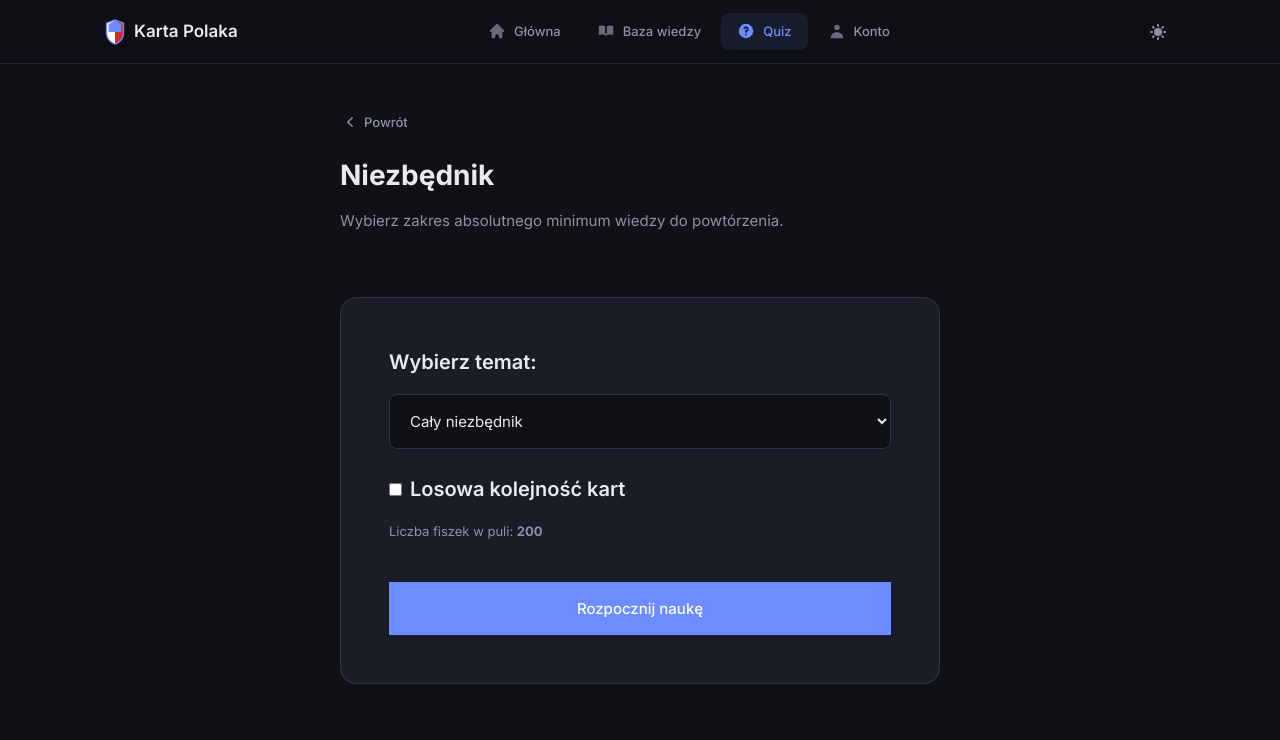
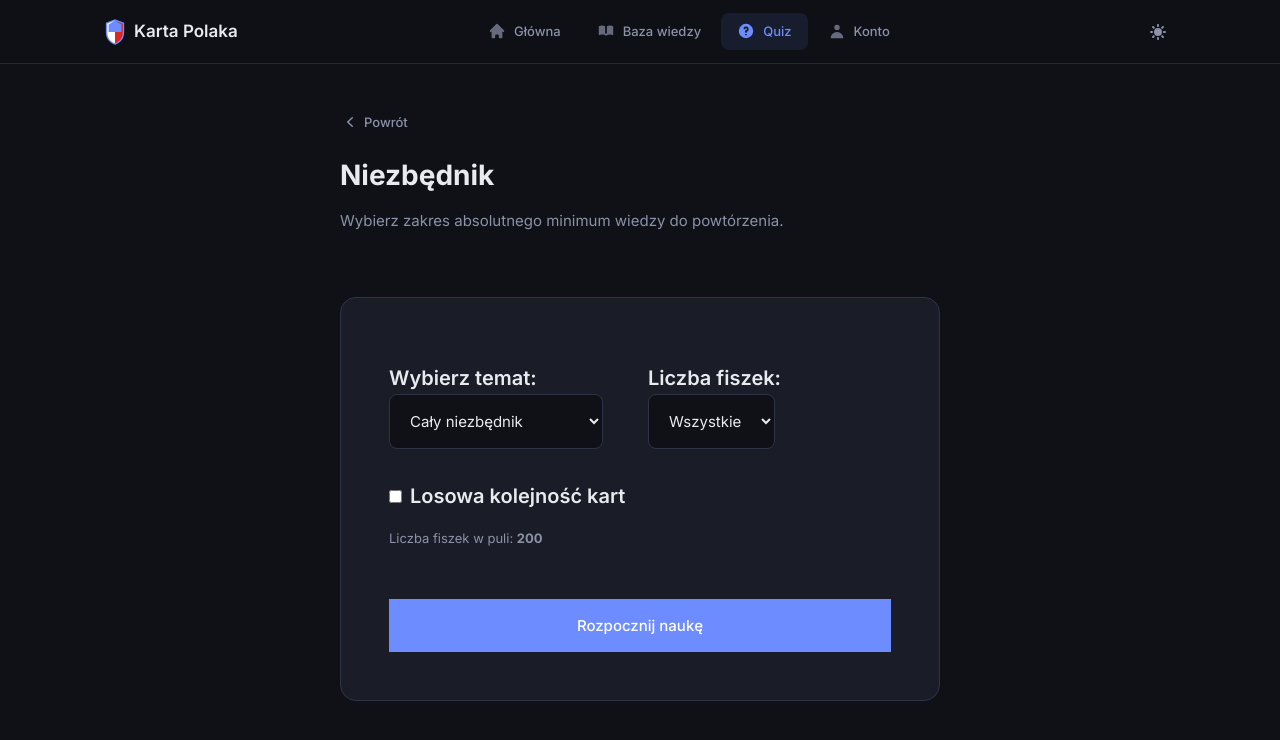
Before and after one commit to AdamLahovskyi/kartapolaka, a React (Vite) app: page /quiz/must-know in a window 1280 px wide. Shown: the top 740 px of the page. Built offline with nearby package versions, Linux system fonts and the light colour scheme.

Commit message:
feat: add question limit selector to quiz and flashcards

```diff
--- a/src/pages/Flipcards.jsx
+++ b/src/pages/Flipcards.jsx
@@ -12,6 +12,7 @@ function Flipcards() {
   const [hasStarted, setHasStarted] = useState(false);
   const [selectedTopic, setSelectedTopic] = useState(initialTopic);
   const [isRandom, setIsRandom] = useState(false);
+  const [questionLimit, setQuestionLimit] = useState('all');
 
   const [currentIndex, setCurrentIndex] = useState(0);
   const [isFlipped, setIsFlipped] = useState(false);
@@ -48,14 +49,19 @@ function Flipcards() {
         const j = Math.floor(Math.random() * (i + 1));
         [shuffled[i], shuffled[j]] = [shuffled[j], shuffled[i]];
       }
-      return shuffled;
+      cards = shuffled;
+    }
+
+    if (questionLimit !== 'all') {
+      cards = cards.slice(0, Number(questionLimit));
     }
 
     return cards;
-  }, [selectedTopic, isRandom, shuffleSeed, hasStarted]);
+  }, [selectedTopic, isRandom, questionLimit, shuffleSeed, hasStarted]);
 
   const handleTopicChange = (e) => setSelectedTopic(e.target.value);
   const handleRandomToggle = (e) => setIsRandom(e.target.checked);
+  const handleLimitChange = (e) => setQuestionLimit(e.target.value);
 
   const startStudying = () => {
     setHasStarted(true);
@@ -98,6 +104,8 @@ function Flipcards() {
         </div>
 
         <div className="flipcards__setup">
+          <div className="flipcards__setup-row" style={{ display: 'flex', gap: '1rem', marginTop: '1rem' }}>
+            <div style={{ flex: 1 }}>
               <label htmlFor="topic-select">Wybierz temat:</label>
               <select id="topic-select" value={selectedTopic} onChange={handleTopicChange}>
                 <option value="all">Wszystkie dostępne tematy</option>
@@ -105,8 +113,20 @@ function Flipcards() {
                   <option key={t.id} value={t.id}>{t.icon} {t.title}</option>
                 ))}
               </select>
+            </div>
 
-          <label className="flipcards__setup-toggle">
+            <div style={{ flex: 1 }}>
+              <label htmlFor="limit-select">Liczba fiszek:</label>
+              <select id="limit-select" value={questionLimit} onChange={handleLimitChange}>
+                <option value="10">10 fiszek</option>
+                <option value="20">20 fiszek</option>
+                <option value="50">50 fiszek</option>
+                <option value="all">Wszystkie</option>
+              </select>
+            </div>
+          </div>
+
+          <label className="flipcards__setup-toggle" style={{ marginTop: '15px' }}>
             <input type="checkbox" checked={isRandom} onChange={handleRandomToggle} />
             <span>Losowa kolejność kart</span>
           </label>
--- a/src/pages/MustKnowCards.jsx
+++ b/src/pages/MustKnowCards.jsx
@@ -12,6 +12,7 @@ function MustKnowCards() {
   const [hasStarted, setHasStarted] = useState(false);
   const [selectedTopic, setSelectedTopic] = useState(initialTopic);
   const [isRandom, setIsRandom] = useState(false);
+  const [questionLimit, setQuestionLimit] = useState('all');
 
   const [currentIndex, setCurrentIndex] = useState(0);
   const [isFlipped, setIsFlipped] = useState(false);
@@ -49,14 +50,19 @@ function MustKnowCards() {
         const j = Math.floor(Math.random() * (i + 1));
         [shuffled[i], shuffled[j]] = [shuffled[j], shuffled[i]];
       }
-      return shuffled;
+      cards = shuffled;
+    }
+
+    if (questionLimit !== 'all') {
+      cards = cards.slice(0, Number(questionLimit));
     }
 
     return cards;
-  }, [selectedTopic, isRandom, shuffleSeed, hasStarted]);
+  }, [selectedTopic, isRandom, questionLimit, shuffleSeed, hasStarted]);
 
   const handleTopicChange = (e) => setSelectedTopic(e.target.value);
   const handleRandomToggle = (e) => setIsRandom(e.target.checked);
+  const handleLimitChange = (e) => setQuestionLimit(e.target.value);
 
   const startStudying = () => {
     setHasStarted(true);
@@ -99,8 +105,9 @@ function MustKnowCards() {
         </div>
 
         <div className="flipcards__setup">
+          <div className="flipcards__setup-row" style={{ display: 'flex', gap: '1rem', marginTop: '1rem' }}>
             {availableTopics.length > 0 && (
-            <>
+              <div style={{ flex: 1 }}>
                 <label htmlFor="topic-select">Wybierz temat:</label>
                 <select id="topic-select" value={selectedTopic} onChange={handleTopicChange}>
                   <option value="all">Cały niezbędnik</option>
@@ -108,10 +115,21 @@ function MustKnowCards() {
                     <option key={t.id} value={t.id}>{t.icon} {t.title}</option>
                   ))}
                 </select>
-            </>
+              </div>
             )}
 
-          <label className="flipcards__setup-toggle">
+            <div style={{ flex: 1 }}>
+              <label htmlFor="limit-select">Liczba fiszek:</label>
+              <select id="limit-select" value={questionLimit} onChange={handleLimitChange}>
+                <option value="10">10 fiszek</option>
+                <option value="20">20 fiszek</option>
+                <option value="50">50 fiszek</option>
+                <option value="all">Wszystkie</option>
+              </select>
+            </div>
+          </div>
+
+          <label className="flipcards__setup-toggle" style={{ marginTop: '15px' }}>
             <input type="checkbox" checked={isRandom} onChange={handleRandomToggle} />
             <span>Losowa kolejność kart</span>
           </label>
@@ -124,6 +142,7 @@ function MustKnowCards() {
             className="flipcards__btn flipcards__btn--primary"
             onClick={startStudying}
             disabled={filteredCards.length === 0}
+            style={{ marginTop: '10px' }}
           >
             Rozpocznij naukę
           </button>
--- a/src/pages/QuizEngine.jsx
+++ b/src/pages/QuizEngine.jsx
@@ -12,6 +12,7 @@ function QuizEngine() {
 
   const [selectedTopic, setSelectedTopic] = useState(initialTopic);
   const [isRandom, setIsRandom] = useState(true);
+  const [questionLimit, setQuestionLimit] = useState('all');
 
   // Quiz states
   const [hasStarted, setHasStarted] = useState(false);
@@ -53,8 +54,13 @@ function QuizEngine() {
         [questions[i], questions[j]] = [questions[j], questions[i]];
       }
     }
+
+    if (questionLimit !== 'all') {
+      questions = questions.slice(0, Number(questionLimit));
+    }
+
     return questions;
-  }, [selectedTopic, isRandom, hasStarted]); // re-shuffle when quiz (re)starts
+  }, [selectedTopic, isRandom, questionLimit, hasStarted]); // re-shuffle when quiz (re)starts
 
   const handleTopicChange = (e) => {
     setSelectedTopic(e.target.value);
@@ -62,6 +68,10 @@ function QuizEngine() {
 
   const handleRandomToggle = (e) => {
     setIsRandom(e.target.checked);
+  };
+
+  const handleLimitChange = (e) => {
+    setQuestionLimit(e.target.value);
   };
 
   const startQuiz = () => {
@@ -115,6 +125,8 @@ function QuizEngine() {
         </div>
 
         <div className="quiz-engine__setup">
+          <div className="quiz-engine__setup-row" style={{ display: 'flex', gap: '1rem', marginTop: '1rem' }}>
+            <div style={{ flex: 1 }}>
               <label htmlFor="topic-select">Wybierz zakres:</label>
               <select id="topic-select" value={selectedTopic} onChange={handleTopicChange}>
                 <option value="all">Wszystkie dostępne tematy (Miks)</option>
@@ -122,20 +134,33 @@ function QuizEngine() {
                   <option key={t.id} value={t.id}>{t.icon} {t.title}</option>
                 ))}
               </select>
+            </div>
 
-          <label className="quiz-engine__setup-toggle" style={{ display: 'flex', alignItems: 'center', gap: '8px', cursor: 'pointer', marginTop: '10px' }}>
+            <div style={{ flex: 1 }}>
+              <label htmlFor="limit-select">Liczba pytań:</label>
+              <select id="limit-select" value={questionLimit} onChange={handleLimitChange}>
+                <option value="10">10 pytań</option>
+                <option value="20">20 pytań</option>
+                <option value="50">50 pytań</option>
+                <option value="all">Wszystkie</option>
+              </select>
+            </div>
+          </div>
+
+          <label className="quiz-engine__setup-toggle" style={{ display: 'flex', alignItems: 'center', gap: '8px', cursor: 'pointer', marginTop: '15px' }}>
             <input type="checkbox" checked={isRandom} onChange={handleRandomToggle} />
             <span>Losowa kolejność pytań</span>
           </label>
 
-          <div className="quiz-engine__setup-info">
-            Liczba pytań w puli: <strong>{filteredQuestions.length}</strong>
+          <div className="quiz-engine__setup-info" style={{ marginTop: '10px' }}>
+            Liczba pytań w puli testu: <strong>{filteredQuestions.length}</strong>
           </div>
 
           <button
             className="quiz-engine__btn quiz-engine__btn--primary"
             onClick={startQuiz}
             disabled={filteredQuestions.length === 0}
+            style={{ marginTop: '20px' }}
           >
             Rozpocznij Test
           </button>
```
Lines whose indentation alone changed are shown as unchanged.
